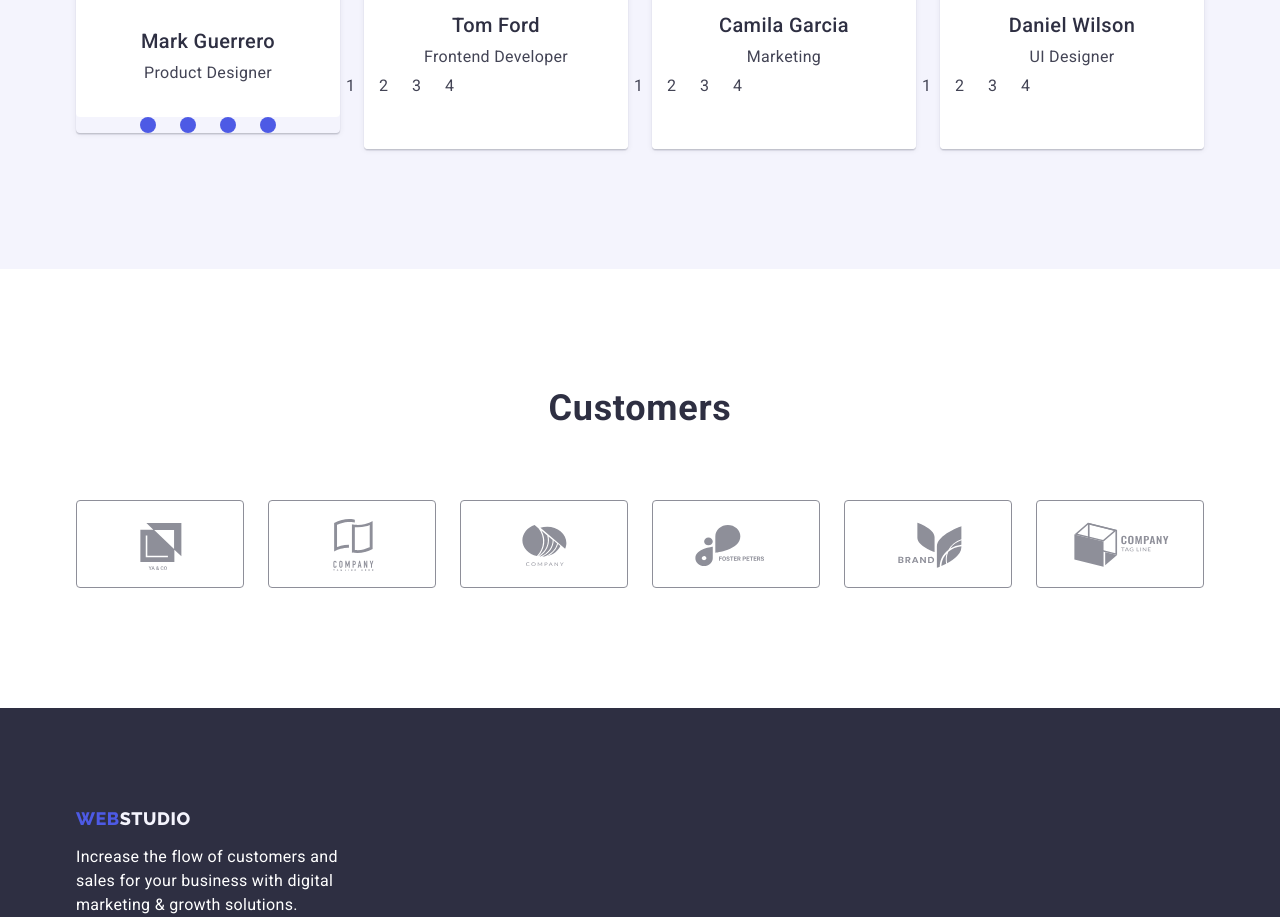
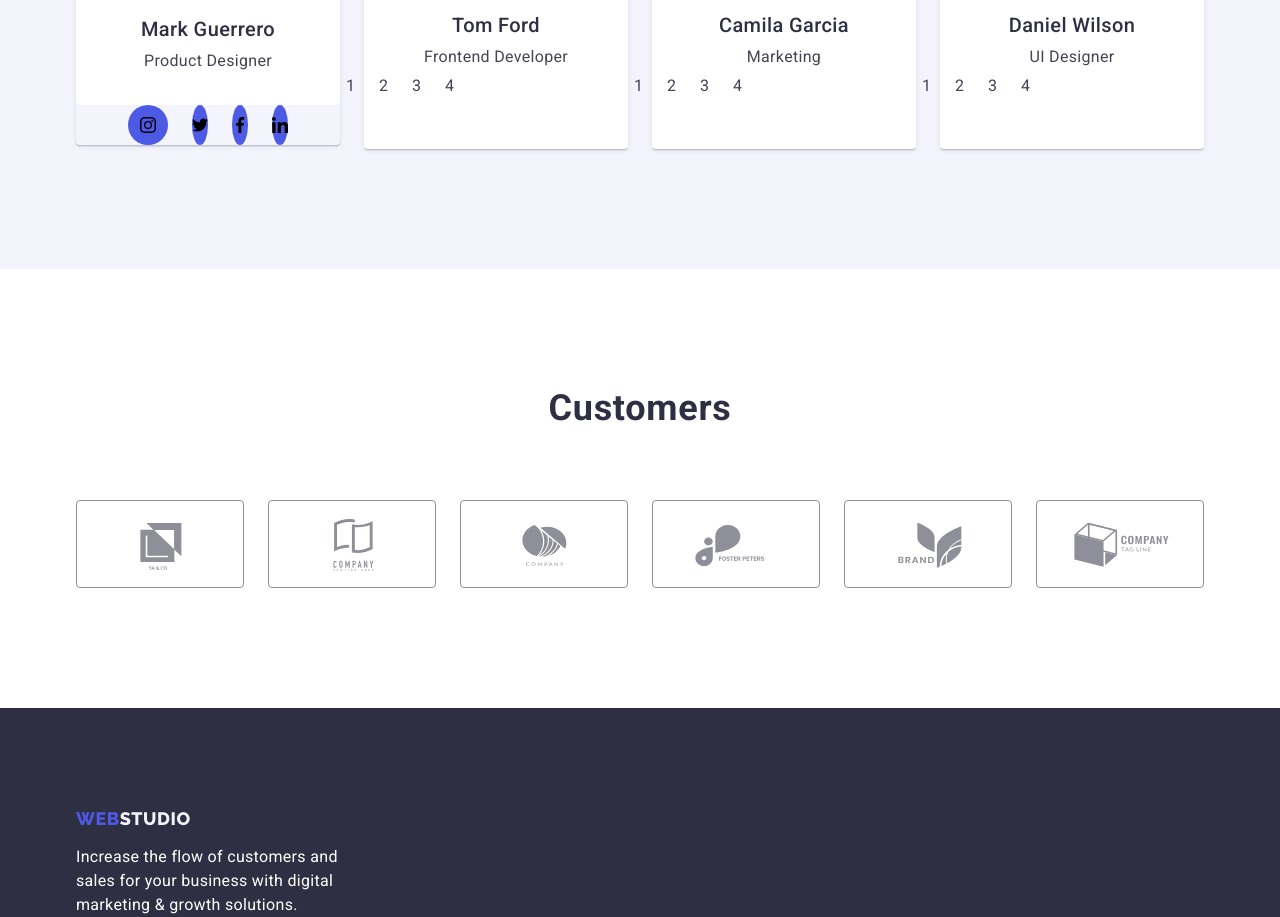
Before and after one commit to Supsayan9/goit-markup-hw-04, a plain HTML site: page index.html in a window 1280 px wide. Shown: the part 2238-3155 px from the top of the page. Drawn offline with nearby package versions, Linux system fonts and the light colour scheme.

Commit message:
Update index.html

```diff
--- a/index.html
+++ b/index.html
@@ -163,31 +163,31 @@
               </div>
               <div>
                 <ul class="list media-list">
-                  <li>
+                  <li class="media-item">
                     <a href="" class="link media-links">
                       <svg width="16" height="16">
-                        <use></use>
+                        <use href="./images/icon.svg#icon-instagram"></use>
                       </svg>
                     </a>
                   </li>
                   <li>
                     <a href="" class="link media-links">
                       <svg width="16" height="16">
-                        <use></use>
+                        <use href="./images/icon.svg#icon-twitter"></use>
                       </svg>
                     </a>
                   </li>
                   <li>
                     <a href="" class="link media-links">
                       <svg width="16" height="16">
-                        <use></use>
+                        <use href="./images/icon.svg#icon-facebook"></use>
                       </svg>
                     </a>
                   </li>
                   <li>
                     <a href="" class="link media-links">
                       <svg width="16" height="16">
-                        <use></use>
+                        <use href="./images/icon.svg#icon-linkedin"></use>
                       </svg>
                     </a>
                   </li>
```
